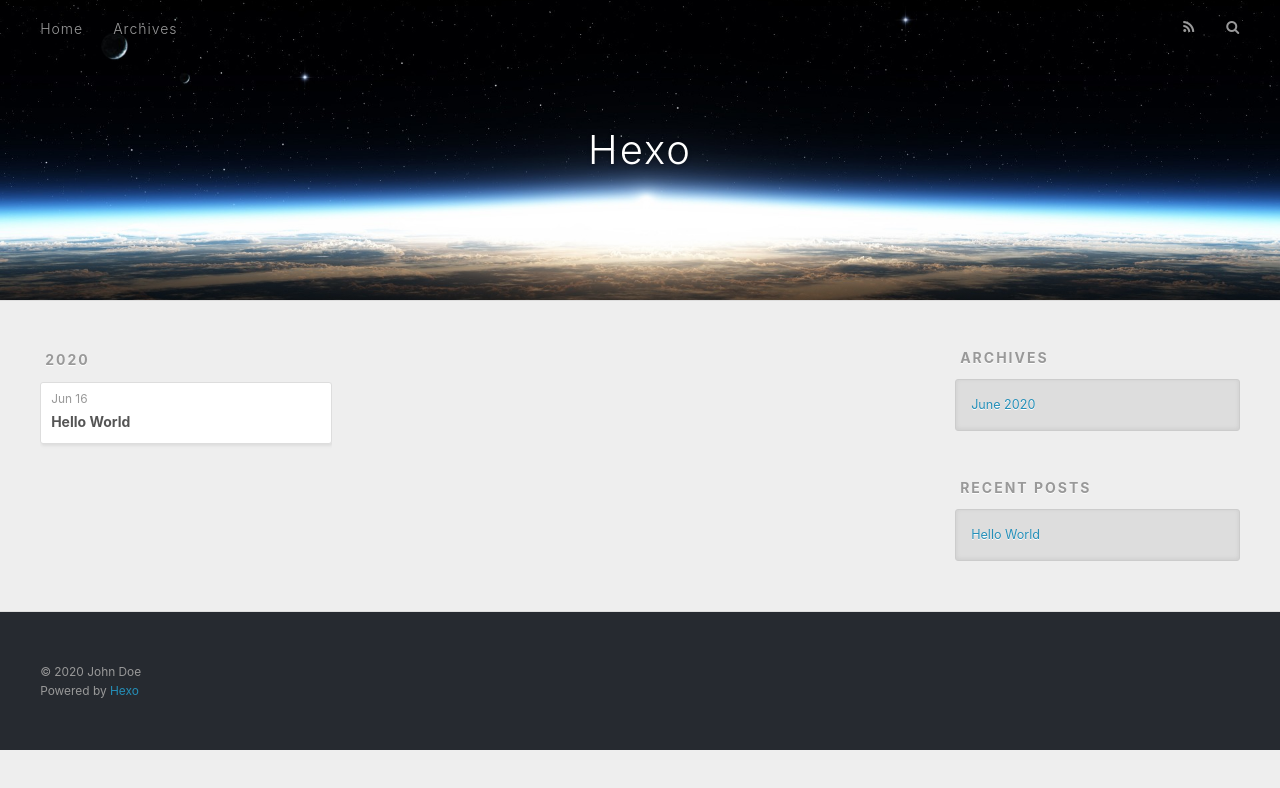
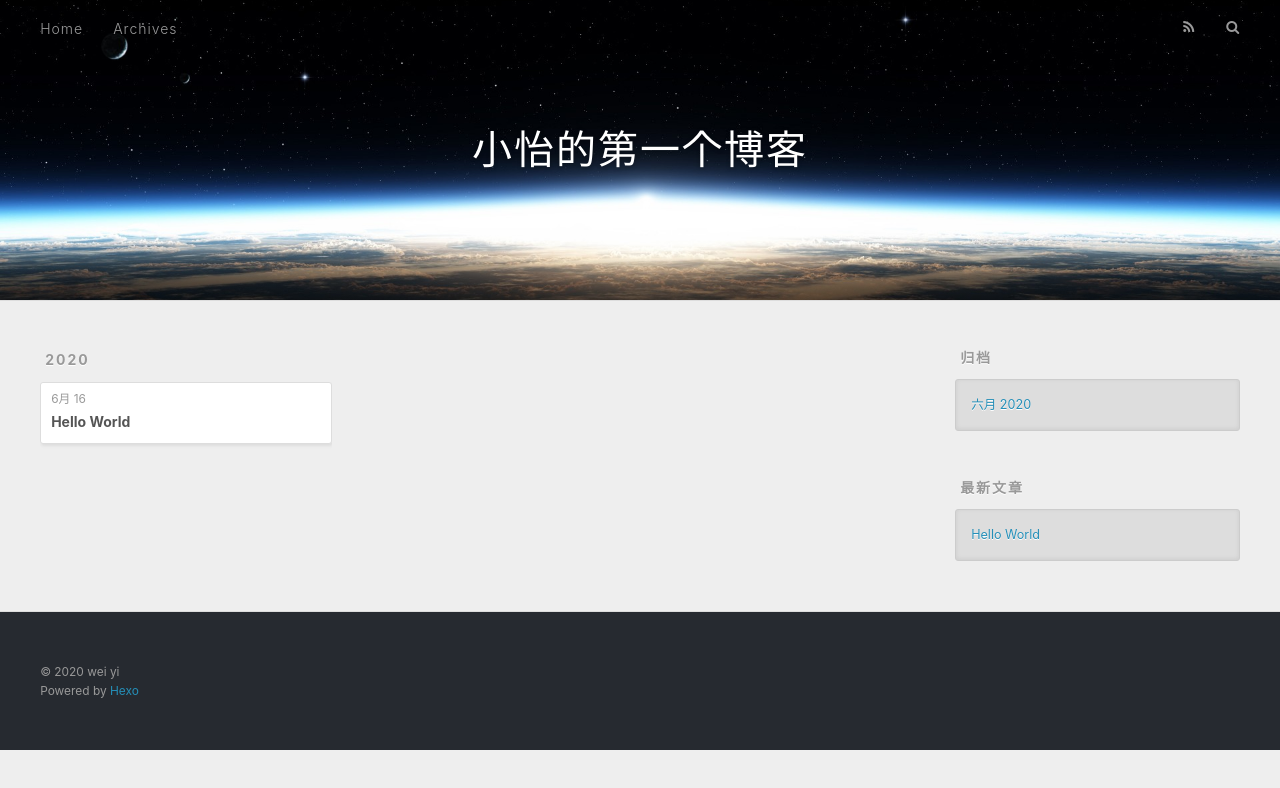
Before and after one commit to weiweiili/weiweiili.github.io, a plain HTML site: page archives/index.html in a window 1280 px wide. Drawn offline with nearby package versions, Linux system fonts and the light colour scheme.

Commit message:
Site updated: 2020-06-16 15:04:32

```diff
--- a/archives/index.html
+++ b/archives/index.html
@@ -5,17 +5,17 @@
 
 
 
-  <title>Archives | Hexo</title>
+  <title>归档 | 小怡的第一个博客</title>
   <meta name="viewport" content="width=device-width, initial-scale=1, maximum-scale=1">
   <meta property="og:type" content="website">
-<meta property="og:title" content="Hexo">
+<meta property="og:title" content="小怡的第一个博客">
 <meta property="og:url" content="http://yoursite.com/archives/index.html">
-<meta property="og:site_name" content="Hexo">
-<meta property="og:locale" content="en_US">
-<meta property="article:author" content="John Doe">
+<meta property="og:site_name" content="小怡的第一个博客">
+<meta property="og:locale" content="zh_CN">
+<meta property="article:author" content="wei yi">
 <meta name="twitter:card" content="summary">
 
-    <link rel="alternate" href="/atom.xml" title="Hexo" type="application/atom+xml">
+    <link rel="alternate" href="/atom.xml" title="小怡的第一个博客" type="application/atom+xml">
 
 
     <link rel="icon" href="/favicon.png">
@@ -36,7 +36,7 @@
   <div id="header-outer" class="outer">
     <div id="header-title" class="inner">
       <h1 id="logo-wrap">
-        <a href="/" id="logo">Hexo</a>
+        <a href="/" id="logo">小怡的第一个博客</a>
       </h1>
 
     </div>
@@ -53,7 +53,7 @@
 
           <a id="nav-rss-link" class="nav-icon" href="/atom.xml" title="RSS Feed"></a>
 
-        <a id="nav-search-btn" class="nav-icon" title="Search"></a>
+        <a id="nav-search-btn" class="nav-icon" title="搜索"></a>
       </nav>
       <div id="search-form-wrap">
         <form action="//google.com/search" method="get" accept-charset="UTF-8" class="search-form"><input type="search" name="q" class="search-form-input" placeholder="Search"><button type="submit" class="search-form-submit">&#xF002;</button><input type="hidden" name="sitesearch" value="http://yoursite.com"></form>
@@ -79,7 +79,7 @@
   <div class="archive-article-inner">
     <header class="archive-article-header">
       <a href="/2020/06/16/hello-world/" class="archive-article-date">
-  <time datetime="2020-06-16T05:23:38.395Z" itemprop="datePublished">Jun 16</time>
+  <time datetime="2020-06-16T05:23:38.395Z" itemprop="datePublished">6月 16</time>
 </a>
 
 
@@ -111,9 +111,9 @@
 
 
   <div class="widget-wrap">
-    <h3 class="widget-title">Archives</h3>
+    <h3 class="widget-title">归档</h3>
     <div class="widget">
-      <ul class="archive-list"><li class="archive-list-item"><a class="archive-list-link" href="/archives/2020/06/">June 2020</a></li></ul>
+      <ul class="archive-list"><li class="archive-list-item"><a class="archive-list-link" href="/archives/2020/06/">六月 2020</a></li></ul>
     </div>
   </div>
 
@@ -121,7 +121,7 @@
 
 
   <div class="widget-wrap">
-    <h3 class="widget-title">Recent Posts</h3>
+    <h3 class="widget-title">最新文章</h3>
     <div class="widget">
       <ul>
 
@@ -141,7 +141,7 @@
 
   <div class="outer">
     <div id="footer-info" class="inner">
-      &copy; 2020 John Doe<br>
+      &copy; 2020 wei yi<br>
       Powered by <a href="http://hexo.io/" target="_blank">Hexo</a>
     </div>
   </div>
```
Also changed, not shown: 2020/06/16/hello-world/index.html (+12 -12 lines), archives/2020/06/index.html (+13 -13 lines), archives/2020/index.html (+13 -13 lines), index.html (+13 -13 lines).
